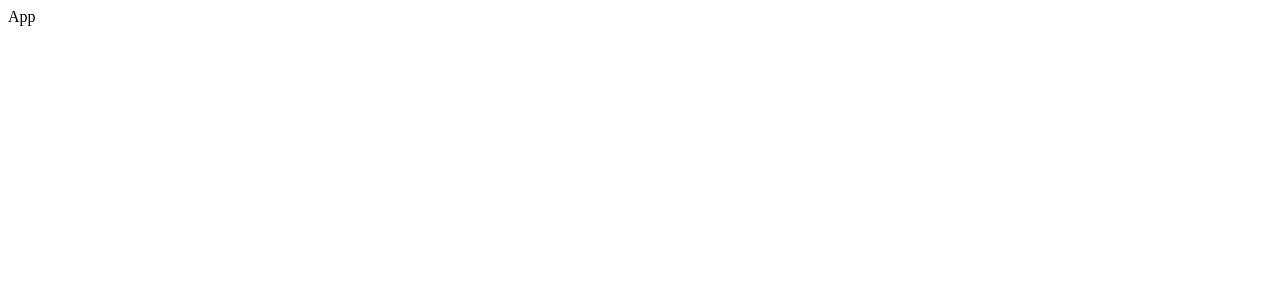
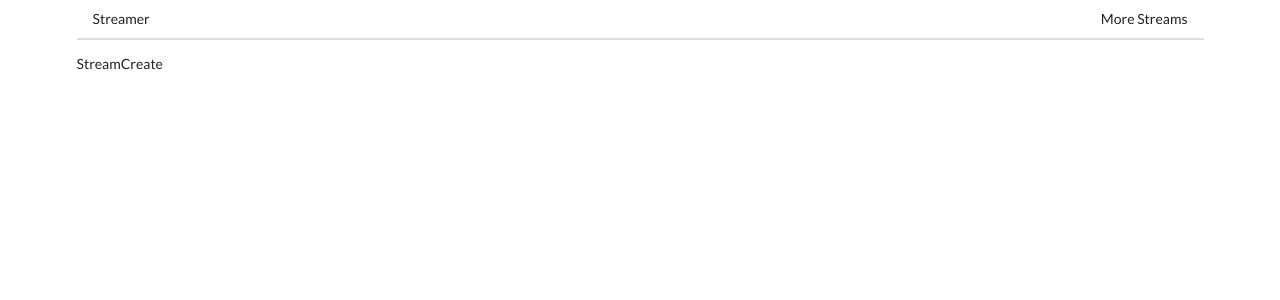
Before and after one commit to githubmaster101/client, a React (Create React App) app: page /streams/new in a window 1280 px wide. Shown: the top 300 px of the page. Built offline with nearby package versions, Linux system fonts and the light colour scheme.

Commit message:
setup routes, layout header, create initail stream components

```diff
--- a/public/index.html
+++ b/public/index.html
@@ -1,14 +1,13 @@
 <!DOCTYPE html>
 <html lang="en">
+
 <head>
   <meta charset="utf-8" />
   <link rel="icon" href="%PUBLIC_URL%/favicon.ico" />
   <meta name="viewport" content="width=device-width, initial-scale=1" />
+  <link rel="stylesheet" href="https://cdnjs.cloudflare.com/ajax/libs/semantic-ui/2.4.1/semantic.min.css">
   <meta name="theme-color" content="#000000" />
-    <meta
-      name="description"
-      content="Web site created using create-react-app"
-    />
+  <meta name="description" content="Web site created using create-react-app" />
   <link rel="apple-touch-icon" href="%PUBLIC_URL%/logo192.png" />
   <!--
       manifest.json provides metadata used when your web app is installed on a
@@ -26,6 +25,7 @@
     -->
   <title>React App</title>
 </head>
+
 <body>
   <noscript>You need to enable JavaScript to run this app.</noscript>
   <div id="root"></div>
@@ -40,4 +40,5 @@
       To create a production bundle, use `npm run build` or `yarn build`.
     -->
 </body>
+
 </html>
--- a/src/components/App.js
+++ b/src/components/App.js
@@ -1,10 +1,25 @@
 import React from 'react';
 import { BrowserRouter, Route } from 'react-router-dom';
+import StreamCreate from './streams/StreamCreate';
+import StreamDelete from './streams/StreamDelete';
+import StreamEdit from './streams/StreamEdit';
+import StreamList from './streams/StreamList';
+import StreamShow from './streams/StreamShow';
+import Header from './Header';
 
 const App = () => {
     return (
-        <div>
-            App
+        <div className="ui container" >
+            <BrowserRouter>
+                <div>
+                    <Header />
+                    <Route path="/" exact component={StreamList} />
+                    <Route path="/streams/new" exact component={StreamCreate} />
+                    <Route path="/streams/edit" exact component={StreamEdit} />
+                    <Route path="/streams/delete" exact component={StreamDelete} />
+                    <Route path="/streams/show" exact component={StreamShow} />
+                </div>
+            </BrowserRouter>
         </div>
     );
 };
--- /dev/null
+++ b/src/components/Header.js
@@ -0,0 +1,15 @@
+import React from 'react';
+import { Link } from 'react-router-dom';
+
+const Header = () => {
+    return (
+        <div className="ui secondary pointing menu">
+            <Link to="/" className="item">Streamer</Link>
+            <div className="right menu">
+                <Link to="/" className="item">More Streams</Link>
+            </div>
+        </div>
+    );
+};
+
+export default Header;
--- /dev/null
+++ b/src/components/streams/StreamCreate.js
@@ -0,0 +1,11 @@
+import React from 'react';
+
+const StreamCreate = () => {
+    return (
+        <div>
+            StreamCreate
+        </div>
+    )
+}
+
+export default StreamCreate;
--- /dev/null
+++ b/src/components/streams/StreamDelete.js
@@ -0,0 +1,11 @@
+import React from 'react';
+
+const StreamDelete = () => {
+    return (
+        <div>
+            StreamDelete
+        </div>
+    )
+}
+
+export default StreamDelete;
--- /dev/null
+++ b/src/components/streams/StreamEdit.js
@@ -0,0 +1,11 @@
+import React from 'react';
+
+const StreamEdit = () => {
+    return (
+        <div>
+            StreamEdit
+        </div>
+    )
+}
+
+export default StreamEdit;
--- /dev/null
+++ b/src/components/streams/StreamList.js
@@ -0,0 +1,11 @@
+import React from 'react';
+
+const StreamList = () => {
+    return (
+        <div>
+            StreamList
+        </div>
+    )
+}
+
+export default StreamList;
--- /dev/null
+++ b/src/components/streams/StreamShow.js
@@ -0,0 +1,11 @@
+import React from 'react';
+
+const StreamShow = () => {
+    return (
+        <div>
+            StreamShow
+        </div>
+    )
+}
+
+export default StreamShow;
```
Lines whose indentation alone changed are shown as unchanged.
